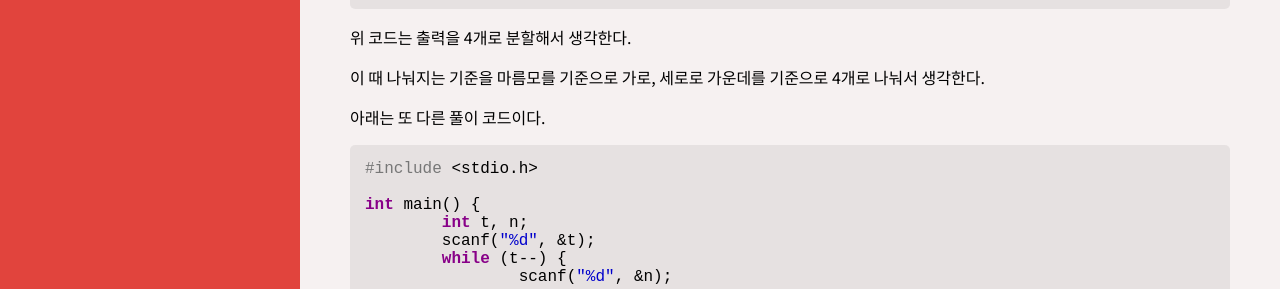
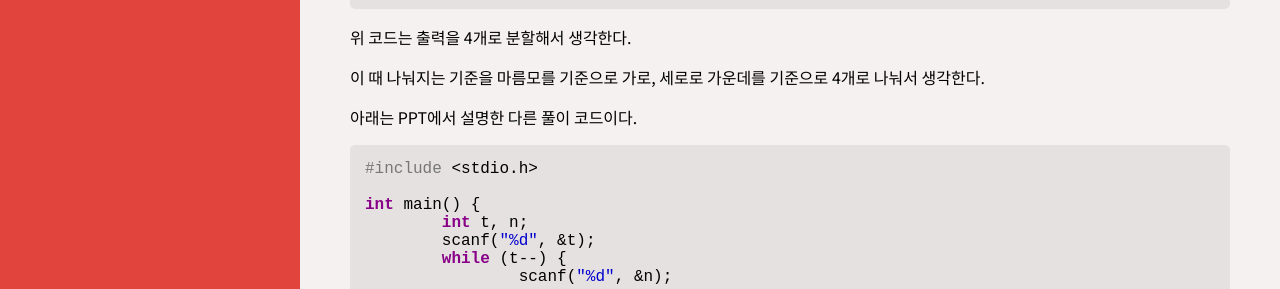
Before and after one commit to kdy2000/foransi.github.io, a Jekyll site: the page built from _posts/2019-04-03-lavida-1022.md, in a window 1280 px wide. Shown: the part 1136-1425 px from the top of the page. Built offline with Jekyll 4.4.1, drawn with Linux system fonts in a browser that asks for light colours; some web fonts are replaced.

Commit message:
Modified 1022 problem solution blog post

````diff
--- a/_posts/2019-04-03-lavida-1022.md
+++ b/_posts/2019-04-03-lavida-1022.md
@@ -62,7 +62,7 @@ int main() {
 
 이 때 나눠지는 기준을 마름모를 기준으로 가로, 세로로 가운데를 기준으로 4개로 나눠서 생각한다.
 
-아래는 또 다른 풀이 코드이다.
+아래는 PPT에서 설명한 다른 풀이 코드이다.
 
 ```c++
 #include <stdio.h>
````
